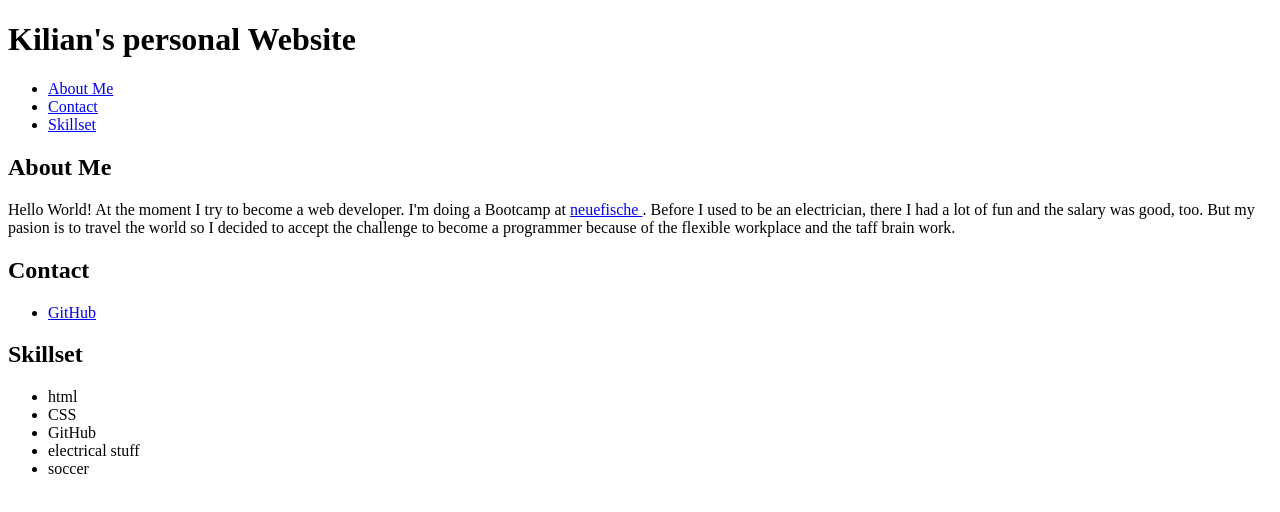
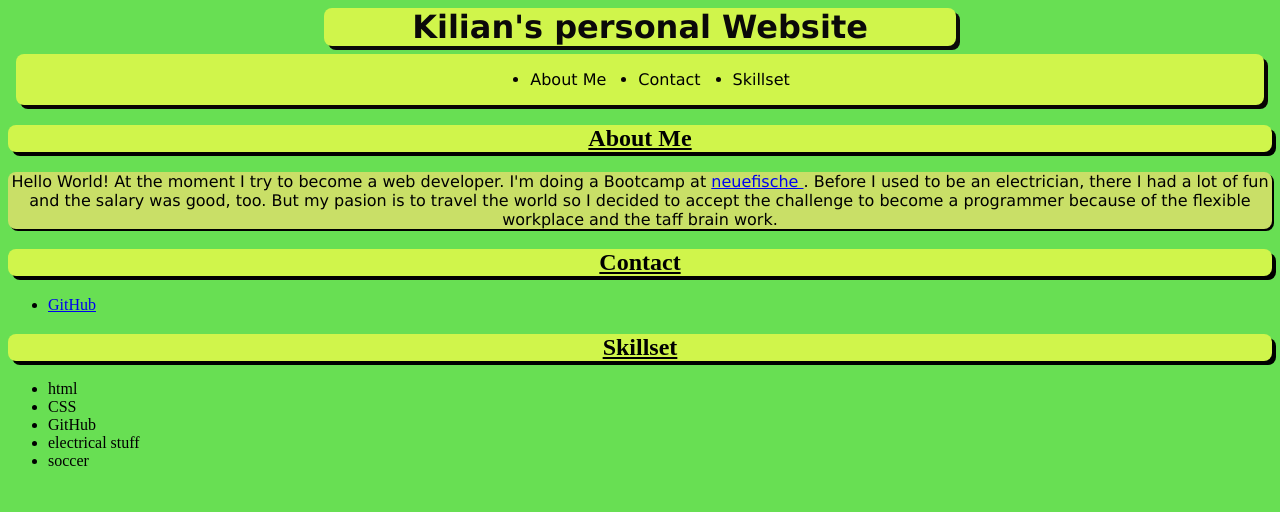
Before and after one commit to KilianBau/personal-website, a plain HTML site: page index.html in a window 1280 px wide. Drawn offline with Linux system fonts and the light colour scheme.

Commit message:
add some styling

```diff
--- /dev/null
+++ b/CSS /styles.css
@@ -0,0 +1,68 @@
+body {
+  background-color: rgb(104, 223, 83);
+}
+
+.headliner {
+  font-family: Verdana, Geneva, Tahoma, sans-serif;
+  background-color: rgb(208, 245, 75);
+  text-align: center;
+  border-radius: 8px;
+  box-shadow: 4px 4px;
+  color: rgb(10, 9, 9);
+  width: 50%;
+  margin: 0 auto;
+}
+
+.nav-bar {
+  font-family: Verdana, Geneva, Tahoma, sans-serif;
+  display: flex;
+  justify-content: center;
+  flex-direction: row;
+  background-color: rgb(208, 245, 75);
+  border-radius: 8px;
+  color: rgb(8, 3, 3);
+  box-shadow: 4px 4px;
+  margin: 8px;
+}
+
+.list-nav {
+  display: flex;
+  flex-wrap: wrap;
+  gap: 2rem;
+}
+
+nav ul li a {
+  text-decoration: none;
+  color: black;
+}
+
+/*#nav ul li a {
+    text-decoration: none;
+    color: black;
+  }*/
+
+/* #nav .list-nav li a {
+    text-decoration: none;
+    color: black;
+  } */
+
+/*.list-nav li a {
+  text-decoration: none;
+  color: black;
+} */
+
+h2 {
+  background-color: rgb(208, 245, 75);
+  border-radius: 8px;
+  text-align: center;
+  text-decoration: underline;
+  box-shadow: 4px 4px;
+}
+
+.text {
+  background-color: rgb(201, 223, 103);
+  border-radius: 8px;
+  box-shadow: 2px 2px;
+  text-align: center;
+  font-family: Verdana, Geneva, Tahoma, sans-serif;
+}
--- a/index.html
+++ b/index.html
@@ -4,13 +4,13 @@
     <meta charset="UTF-8" />
     <meta name="viewport" content="width=device-width, initial-scale=1.0" />
     <title>My personal website</title>
-    <link rel="stylesheet" type="text/css" href="../CSS/styles.css"/>
+    <link rel="stylesheet" type="text/css" href="./CSS /styles.css"/>
   </head>
   <body>
     <header>
-      <h1>Kilian's personal Website</h1>
+      <h1 class="headliner">Kilian's personal Website</h1>
       <nav id="nav" class="nav-bar">
-        <ul>
+        <ul class="list-nav">
           <li><a href="#about-me">About Me</a></li>
           <li><a href="#contact">Contact</a></li>
           <li><a href="#skillset">Skillset</a></li>
@@ -20,7 +20,7 @@
     <main>
       <section id="about-me">
         <h2>About Me</h2>
-        <p>
+        <p class="text">
           Hello World! At the moment I try to become a web developer. I'm doing
           a Bootcamp at
           <a href="https://github.com/neuefische" target="_blank">neuefische </a
```
